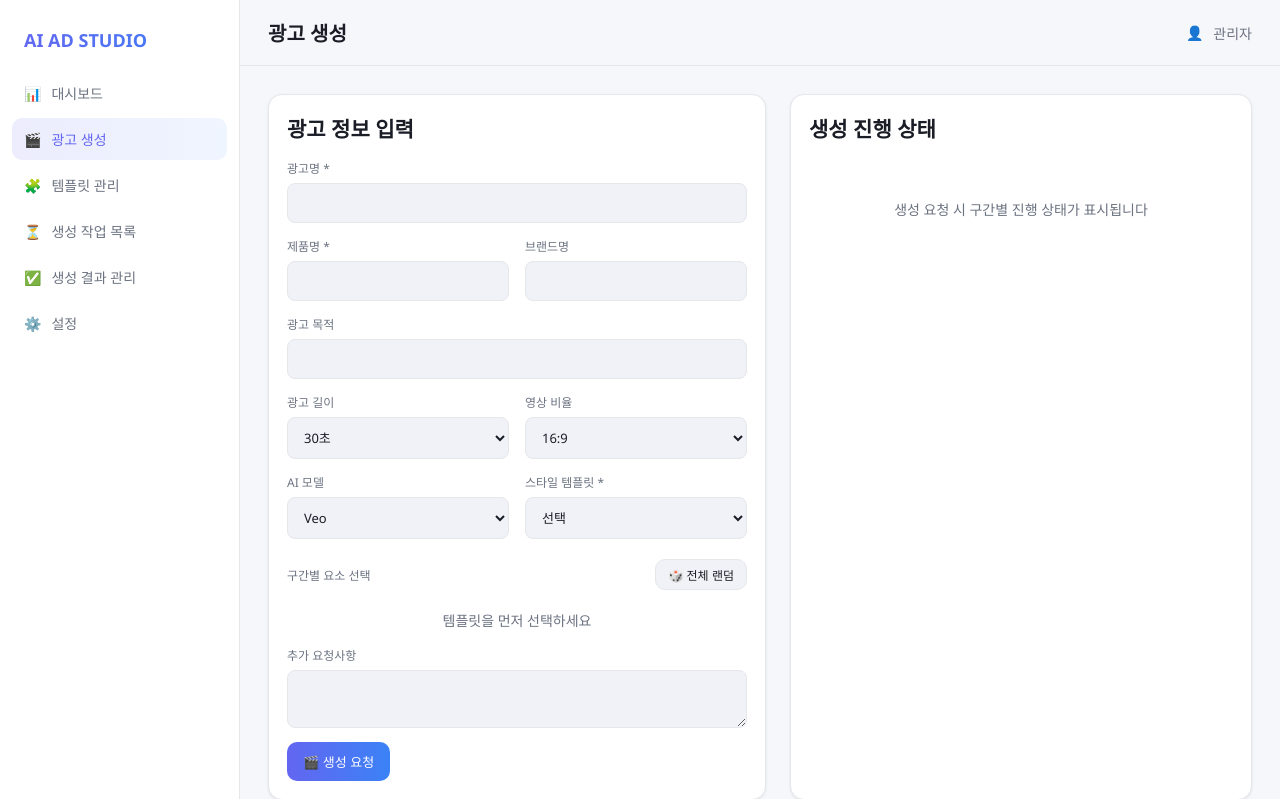
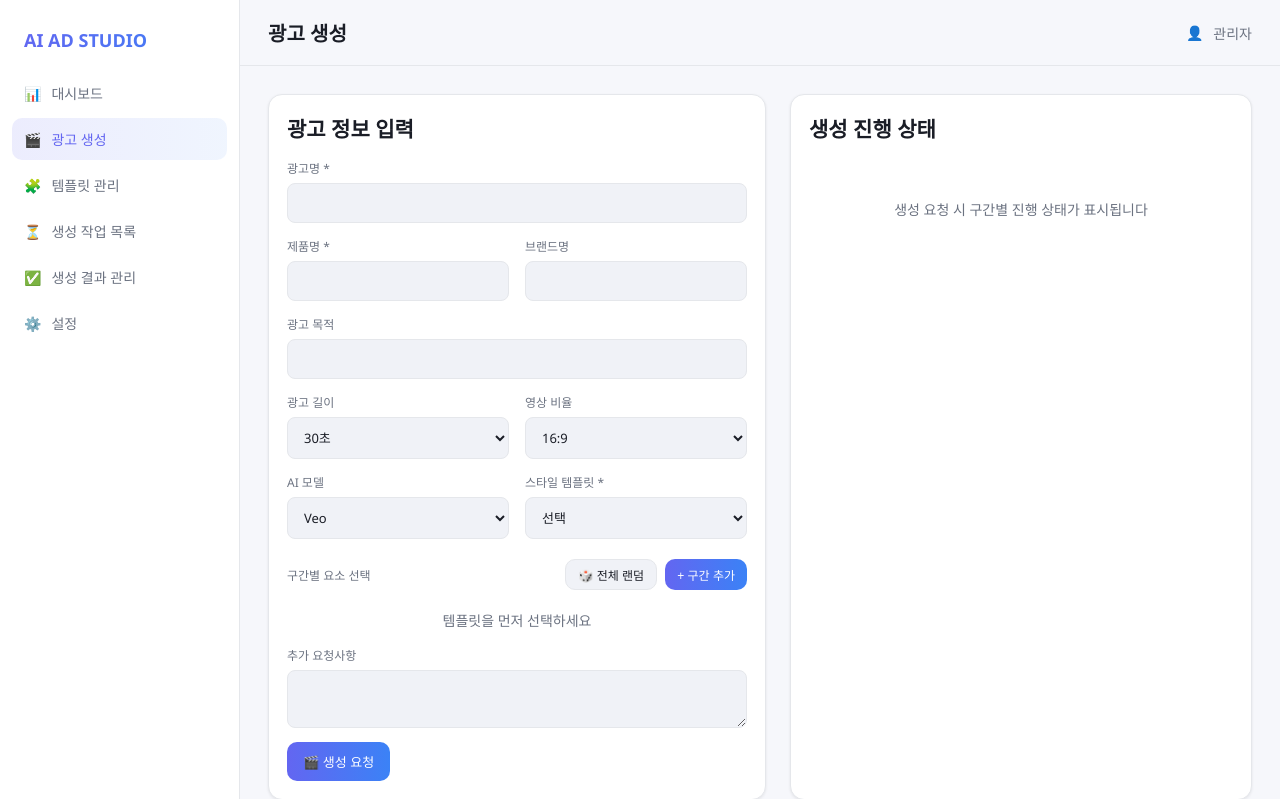
Before and after one commit to dongho5136/sample_make_video, a Flask app: page /generate in a window 1280 px wide. Shown: the top 799 px of the page. Run offline with Flask 3, Linux system fonts and the light colour scheme.

Commit message:
feat: 구간 수동 추가/삭제 (템플릿 선택 시 1구간 자동)

```diff
--- a/static/js/generate.js
+++ b/static/js/generate.js
@@ -1,6 +1,6 @@
 let scenario = [];
 let templates = [];
-const SEG_COUNT = {15: 2, 30: 4, 60: 6};
+let segmentList = [];   // [{name}]
 
 async function init(){
   const [tpls, meta] = await Promise.all([
@@ -18,14 +18,14 @@ function currentTemplate(){
   return templates.find(t => String(t.id) === id) || null;
 }
 function currentLength(){ return Number(document.getElementById("gen-form").length.value); }
-function segmentNames(length){ return scenario.slice(0, SEG_COUNT[length] || 4); }
+function scenarioName(i){ return scenario[i] || ("구간" + (i + 1)); }
 
 function renderSegments(){
   const t = currentTemplate();
   const box = document.getElementById("g-segments");
   if(!t){ box.innerHTML = `<p class="empty" style="padding:16px">템플릿을 먼저 선택하세요</p>`; return; }
-  const segs = segmentNames(currentLength());
-  box.innerHTML = segs.map((name, si) => {
+  if(!segmentList.length){ box.innerHTML = `<p class="empty" style="padding:16px">구간을 추가하세요</p>`; return; }
+  box.innerHTML = segmentList.map((seg, si) => {
     const cats = t.categories.length ? t.categories.map(c => `
       <div class="form-field" style="margin-bottom:8px">
         <label>${c.name} ${UI.badge(c.type)}</label>
@@ -37,12 +37,26 @@ function renderSegments(){
       : `<p style="color:var(--muted);font-size:12px">선택할 요소가 없습니다</p>`;
     return `<div class="card" style="margin-bottom:12px">
       <div style="display:flex;justify-content:space-between;align-items:center;margin-bottom:10px">
-        <b style="font-size:14px">${si+1}. ${name}</b>
-        <button type="button" class="btn sm ghost" data-seg-rand="${si}">🎲</button></div>
+        <b style="font-size:14px">${si+1}. ${seg.name}</b>
+        <div style="display:flex;gap:6px">
+          <button type="button" class="btn sm ghost" data-seg-rand="${si}">🎲</button>
+          <button type="button" class="btn sm ghost" data-seg-del="${si}">✕</button></div></div>
       ${cats}</div>`;
   }).join("");
   box.querySelectorAll("button[data-seg-rand]").forEach(b =>
     b.onclick = () => randomizeSegment(b.dataset.segRand));
+  box.querySelectorAll("button[data-seg-del]").forEach(b =>
+    b.onclick = () => removeSegment(Number(b.dataset.segDel)));
+}
+
+function addSegment(){
+  segmentList.push({name: scenarioName(segmentList.length)});
+  renderSegments();
+}
+function removeSegment(i){
+  segmentList.splice(i, 1);
+  segmentList = segmentList.map((_, idx) => ({name: scenarioName(idx)}));
+  renderSegments();
 }
 
 function randomizeSelect(sel){
@@ -58,8 +72,7 @@ function randomizeAll(){
 
 function collectSegments(){
   const t = currentTemplate();
-  const segs = segmentNames(currentLength());
-  return segs.map((name, si) => {
+  return segmentList.map((seg, si) => {
     const selections = {};
     document.querySelectorAll(`#g-segments select[data-seg="${si}"]`).forEach(sel => {
       if(sel.value){
@@ -67,15 +80,16 @@ function collectSegments(){
         selections[cat.name] = sel.value;
       }
     });
-    return {name, selections};
+    return {name: seg.name, selections};
   });
 }
 
 function runAnimation(container, segs){
-  container.innerHTML = segs.map((s,i) =>
+  const rows = segs.length ? segs.map((s,i) =>
     `<div class="progress-row"><span style="width:74px">${i+1}. ${s.name}</span>
      <span class="bar"><i></i></span>
-     <span id="st-${i}" style="width:60px;text-align:right">${UI.badge("대기 중")}</span></div>`).join("")
+     <span id="st-${i}" style="width:60px;text-align:right">${UI.badge("대기 중")}</span></div>`).join("") : "";
+  container.innerHTML = rows
     + `<div class="progress-row" style="margin-top:8px;border-top:1px solid var(--border);padding-top:14px">
        <span style="width:74px">최종 합본</span><span class="bar"><i id="final-bar"></i></span>
        <span id="final-st" style="width:60px;text-align:right">${UI.badge("대기 중")}</span></div>`;
@@ -102,8 +116,13 @@ function runAnimation(container, segs){
   tick();
 }
 
-document.getElementById("g-template").addEventListener("change", renderSegments);
-document.getElementById("gen-form").length.addEventListener("change", renderSegments);
+document.getElementById("g-template").addEventListener("change", () => {
+  segmentList = currentTemplate() ? [{name: scenarioName(0)}] : [];
+  renderSegments();
+});
+document.getElementById("add-seg").addEventListener("click", () => {
+  if(currentTemplate()) addSegment();
+});
 document.getElementById("rand-all").addEventListener("click", randomizeAll);
 
 document.getElementById("gen-form").addEventListener("submit", async e => {
--- a/templates/generate.html
+++ b/templates/generate.html
@@ -24,7 +24,9 @@
     </div>
     <div style="display:flex;justify-content:space-between;align-items:center;margin:6px 0 4px">
       <label style="color:var(--muted);font-size:12px">구간별 요소 선택</label>
-      <button type="button" class="btn sm ghost" id="rand-all">🎲 전체 랜덤</button></div>
+      <div style="display:flex;gap:8px">
+        <button type="button" class="btn sm ghost" id="rand-all">🎲 전체 랜덤</button>
+        <button type="button" class="btn sm" id="add-seg">+ 구간 추가</button></div></div>
     <div id="g-segments"><p class="empty" style="padding:16px">템플릿을 먼저 선택하세요</p></div>
     <div class="form-field"><label>추가 요청사항</label><textarea name="note" rows="2"></textarea></div>
     <button class="btn" type="submit">🎬 생성 요청</button>
```
